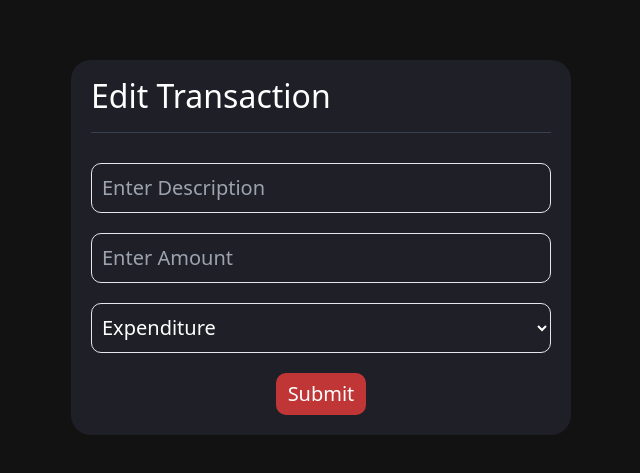
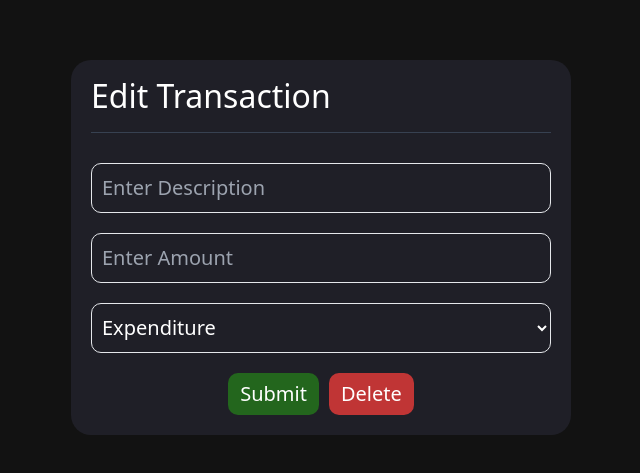
Before and after one commit to AnmolSrivastava376/exp-track, a React (Create React App) app: page /edit/1 in a window 1280 px wide. Shown: the part 153-626 px from the top of the page, without its empty margins (319-959 px from the left). Built offline with nearby package versions, Linux system fonts and the light colour scheme; no server answers.

Commit message:
Delete operation

```diff
--- a/src/pages/editTransaction.js
+++ b/src/pages/editTransaction.js
@@ -33,7 +33,8 @@ function AddTransaction() {
           <option>Expenditure</option>
           <option>Income</option>
         </select>
-        <div className='bg-[#c03535] cursor-pointer w-fit self-center text-[20px] text-white px-[12px] py-[6px] rounded-[10px]' onClick={()=>{
+        <div className='w-full flex gap-[10px] justify-center'>
+        <div className='bg-[#23661d] cursor-pointer w-fit text-[20px] text-white px-[12px] py-[6px] rounded-[10px]' onClick={()=>{
           const newObj={
             desc: desc,
             amount: amount,
@@ -42,6 +43,10 @@ function AddTransaction() {
           };
           HandleClick(newObj)
         }}>Submit</div>
+        <div className='bg-[#c03535] cursor-pointer w-fit self-center text-[20px] text-white px-[12px] py-[6px] rounded-[10px]' onClick={async ()=>{
+          await axios.post('http://localhost:5000/api/v1/delete', id).then(()=>{alert("Deleted this entry");navigate('/')})
+        }}>Delete</div>
+        </div>
       </div>
     </div>
   )
```
